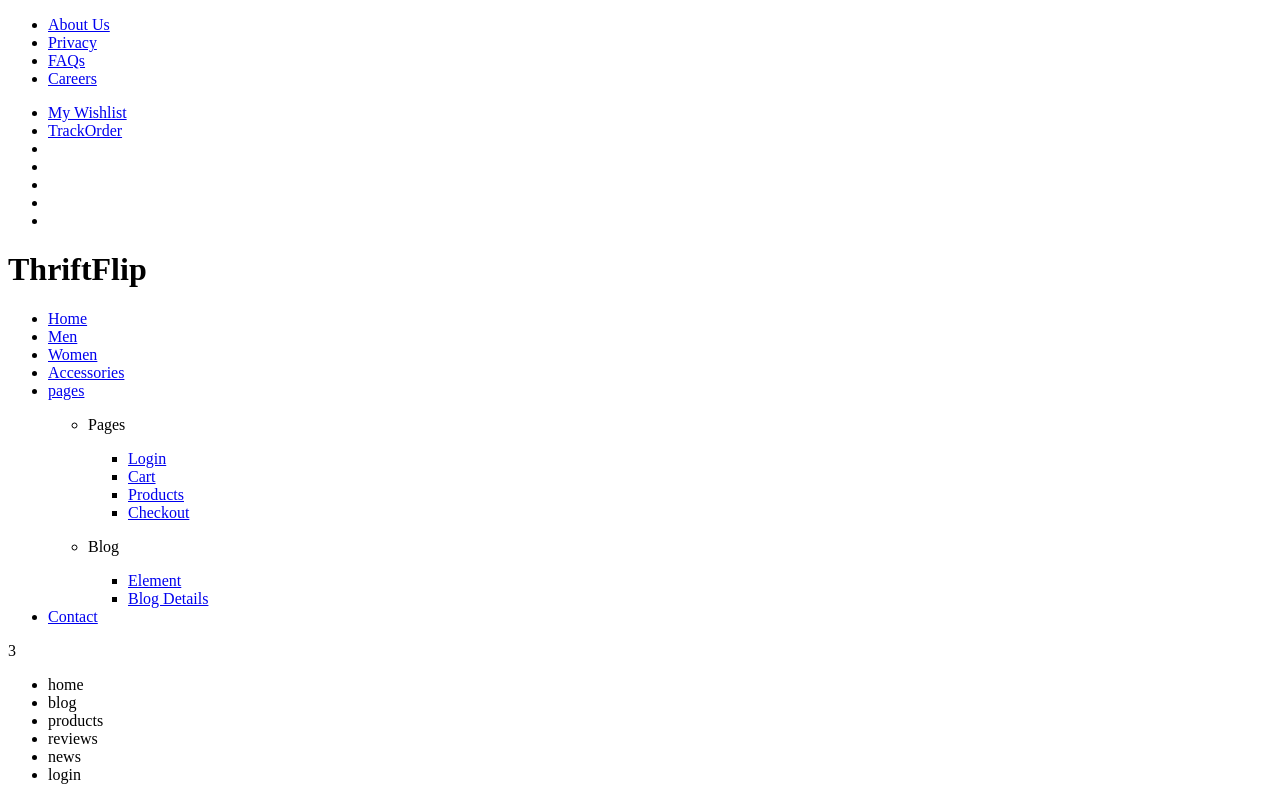
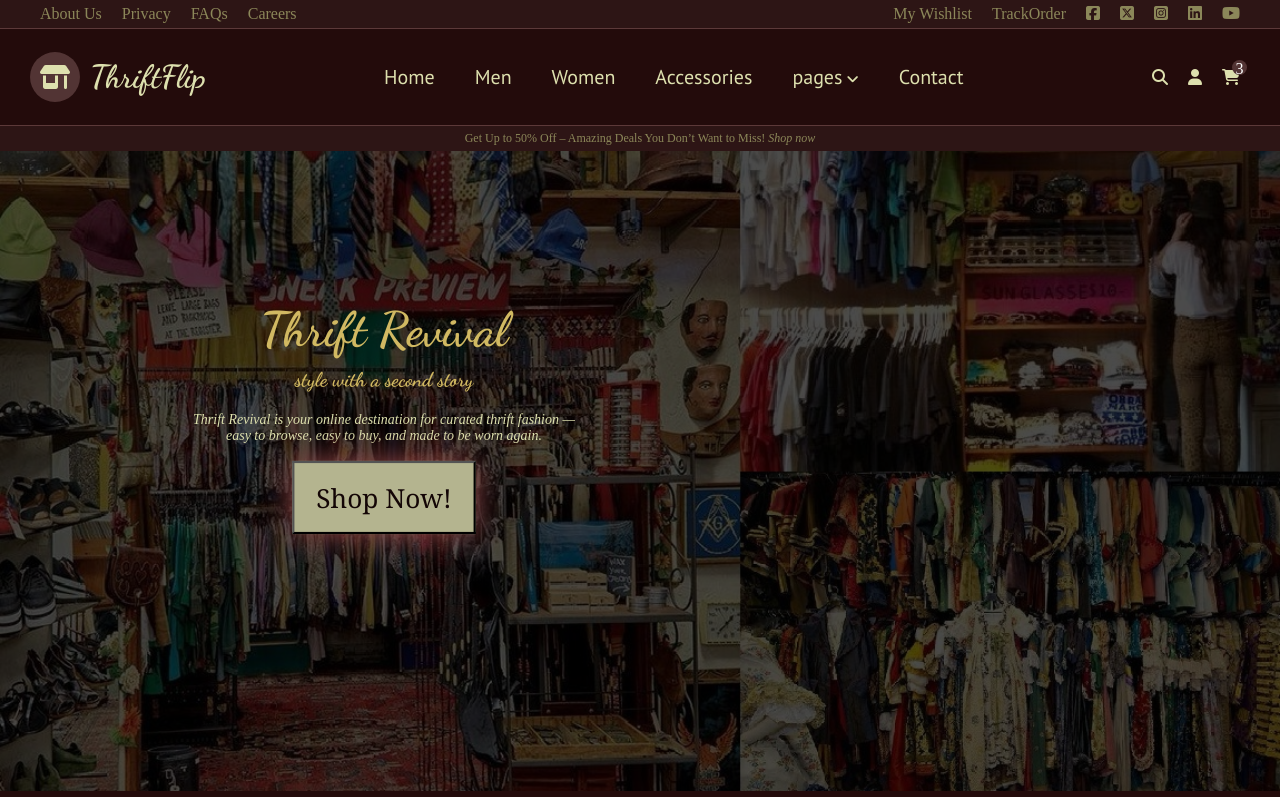
Before and after one commit to Shathaalaa/project2-sef-htm5-css3, a plain HTML site: page index.html in a window 1280 px wide. Shown: the top 797 px of the page. Drawn offline with Linux system fonts and the light colour scheme; the site is published under a folder, as on GitHub Pages, so addresses that start at the root find nothing.

Commit message:
change style links

```diff
--- a/index.html
+++ b/index.html
@@ -4,8 +4,8 @@
     <meta charset="UTF-8">
     <meta name="viewport" content="width=device-width, initial-scale=1.0">
     <title>ThriftFlip</title>
-    <link rel="stylesheet" href="/css/style.css">
-    <link rel="stylesheet" href="/css/all.css">
+    <link rel="stylesheet" href="./css/style.css">
+    <link rel="stylesheet" href="./css/all.css">
 </head>
 <body>
     <header>
```
